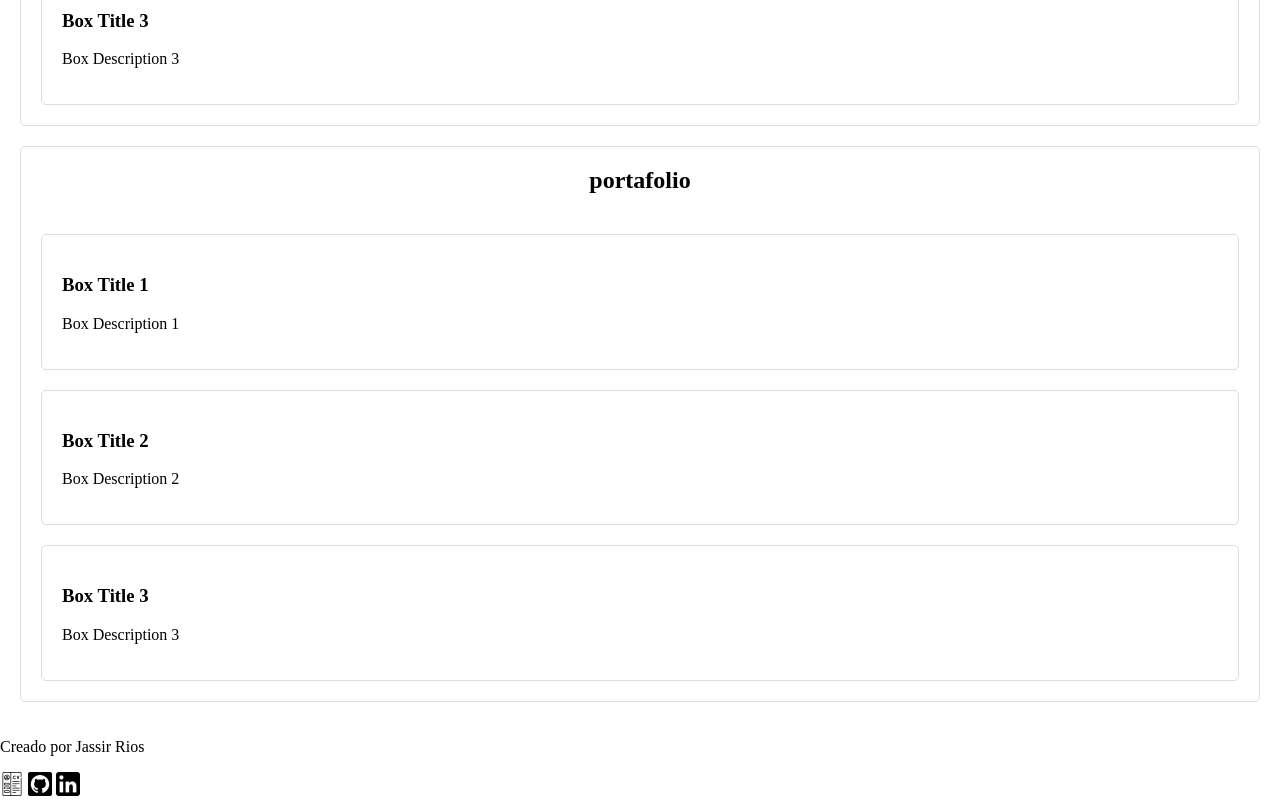
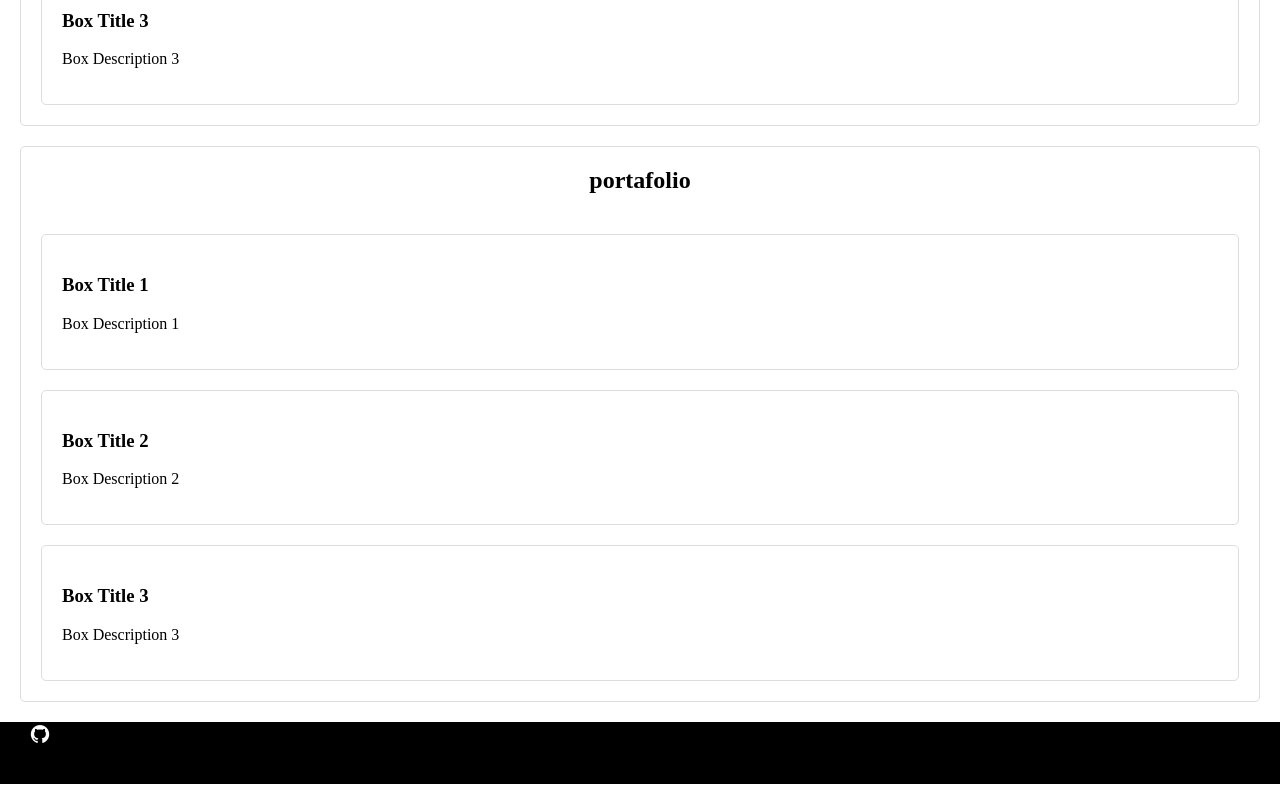
Before and after one commit to Chiro28/portafolio, a plain HTML site: page src/index.html in a window 1280 px wide. Shown: the part 1174-1974 px from the top of the page. Drawn offline with Linux system fonts and the light colour scheme.

Commit message:
Archivo CV

```diff
--- a/src/css/style-nav-footer.css
+++ b/src/css/style-nav-footer.css
@@ -3,6 +3,7 @@ body {
   padding-top: 50px;
 }
 
+/*  NavBar  */
 nav {
   position: fixed;
   margin-top: -50px;
@@ -46,3 +47,11 @@ nav a:hover span{
   width: 90%;
   background-position: right;
 }
+
+/*  Footer  */
+
+footer{
+
+  background-color: black;
+
+}
--- a/src/index.html
+++ b/src/index.html
@@ -14,6 +14,7 @@
       <li><a href="#tecnologias">Tecnologías<span></span></a></li>
       <li><a href="#portafolio">Portafolio<span></span></a></li>
       <li><a href="#contacto">Contacto<span></span></a></li>
+      <li><a href="../assets/cv.pdf" download="">Descargar CV<span></span></a></li>
     </ul>
   </nav>
   <header id="inicio">
@@ -76,11 +77,13 @@
       </div>
     </div>
   </div>
+
+  <!---------------Footer--------------->
   <footer id="contacto">
-    <p>Creado por Jassir Rios</p>
     <a href=""><img src="../assets/img/cv.png"></a>
     <a href=""><img src="../assets/img/github.png"></a>
     <a href=""><img src="../assets/img/linkedin.png"></a>
+    <p>Creado por Jassir Rios</p>
   </footer>
 </body>
 </html>
```
Also changed, not shown: 1 other file.
